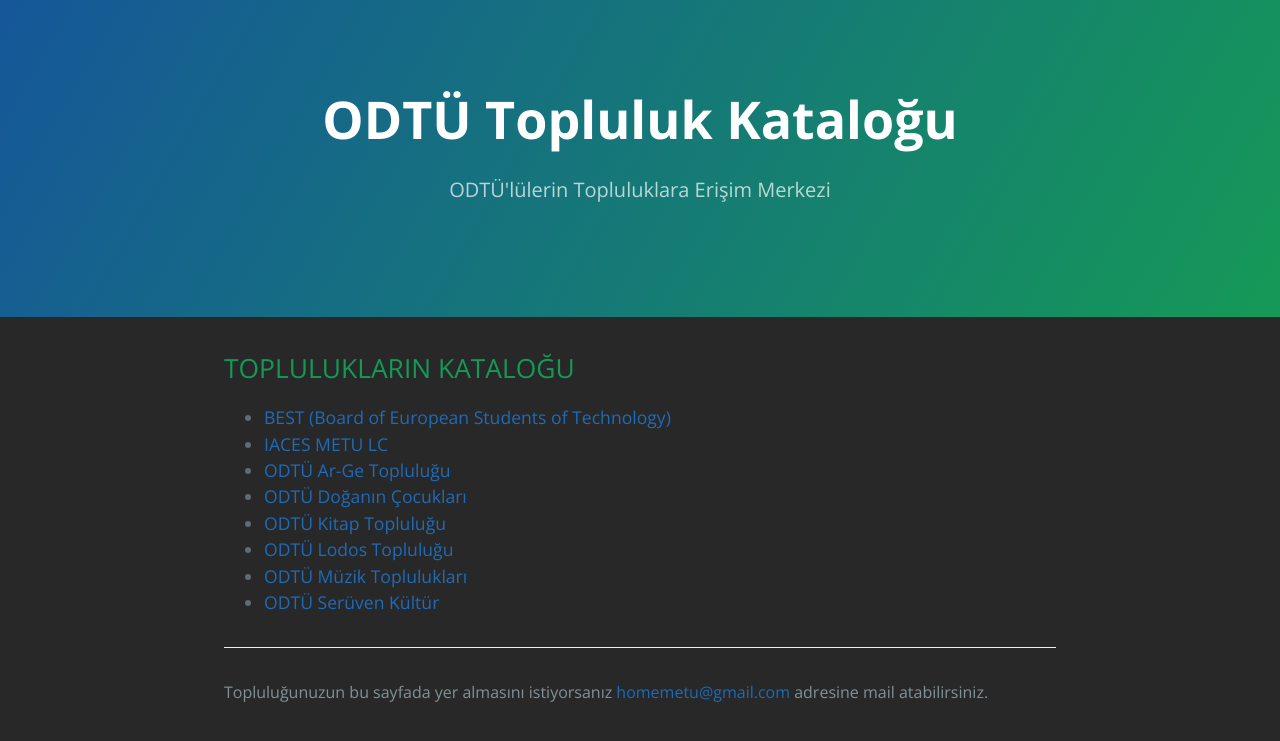
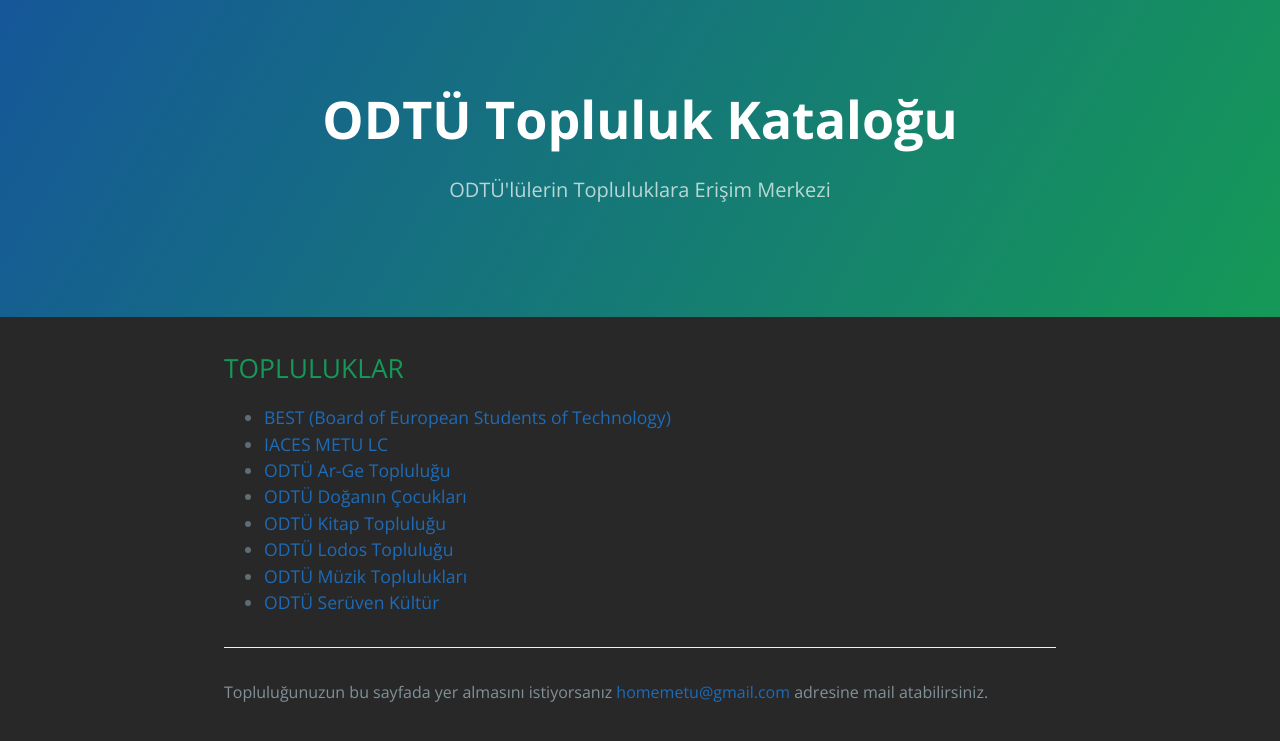
Before and after one commit to metuhome/METU-Topluluk-Katalog, a Jekyll site: the page built from index.md, in a window 1280 px wide. Shown: the top 741 px of the page. Built offline with Jekyll 4.4.1, drawn with Linux system fonts in a browser that asks for light colours; our own code applies the rules of GitHub Pages for plain Markdown files.

Commit message:
update subhead

```diff
--- a/index.md
+++ b/index.md
@@ -1,4 +1,4 @@
-## TOPLULUKLARIN KATALOĞU
+## TOPLULUKLAR
 * [BEST (Board of European Students of Technology)](topluluklar/BEST.md)
 * [IACES METU LC](topluluklar/IACES.md)
 * [ODTÜ Ar-Ge Topluluğu](topluluklar/arge.md)
```
